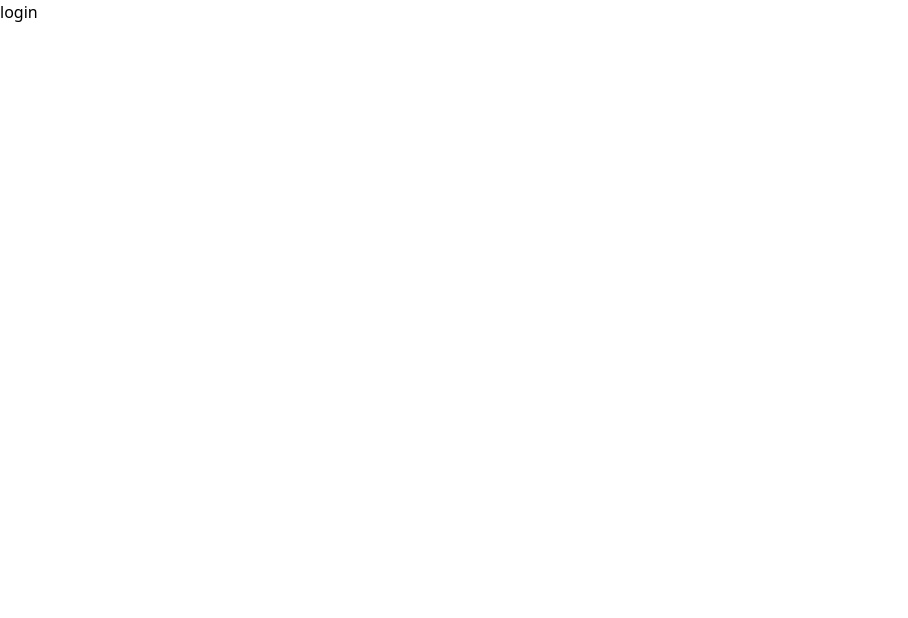
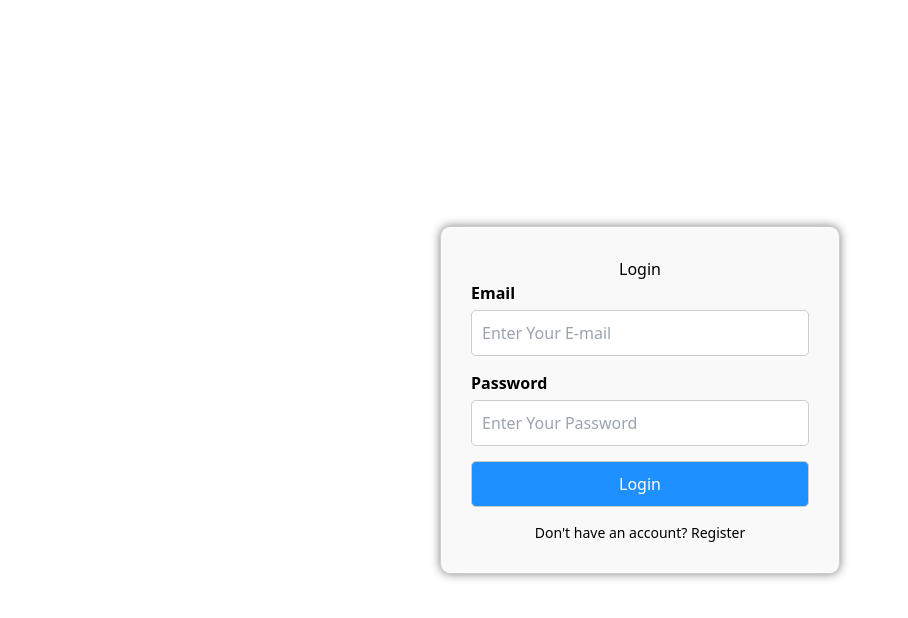
Before and after one commit to abhishek-shivale/MERN-stack-basic-auth-page, a React (Vite) app in the folder frontend/: page / in a window 1280 px wide. Shown: the top 618 px of the page, without its empty margins (0-908 px from the left). Built offline with nearby package versions, Linux system fonts and the light colour scheme.

Commit message:
login page added

```diff
--- /dev/null
+++ b/frontend/src/component/login.css
@@ -0,0 +1,73 @@
+*{
+    margin: 0%;
+    padding: 0%;
+    box-sizing: border-box;
+}
+html, body {
+    height: 100%;
+    width: 100%;
+}
+.login-container {
+    display: flex;
+    justify-content: center;
+    align-items: center;
+    height: 100vh;
+}
+.login-form {
+    background-color: #f9f9f9;
+    padding: 30px;
+    border: 1px solid #ccc;
+    border-radius: 10px;
+    box-shadow: 0 0 10px rgba(0, 0, 0, 0.5);
+    max-width: 400px;
+    width: 100%;
+    text-align: center;
+}
+
+h1 {
+    margin-bottom: 20px;
+}
+
+.input-group {
+    margin-bottom: 15px;
+    text-align: left;
+}
+
+label {
+    display: block;
+    margin-bottom: 5px;
+    font-weight: bold;
+}
+
+.input-field {
+    width: 100%;
+    padding: 10px;
+    border-radius: 5px;
+    border: 1px solid #ccc;
+    outline: none;
+    transition: border-color 0.3s ease;
+}
+
+.input-field:focus {
+    border-color: dodgerblue;
+}
+
+.login-button {
+    width: 100%;
+    padding: 10px;
+    border: 1px solid #ccc;
+    border-radius: 5px;
+    background-color: dodgerblue;
+    color: white;
+    cursor: pointer;
+    transition: background-color 0.3s ease;
+}
+
+.login-button:hover {
+    background-color: #0077cc;
+}
+
+.register-link {
+    margin-top: 15px;
+    font-size: 14px;
+}
--- a/frontend/src/component/login.jsx
+++ b/frontend/src/component/login.jsx
@@ -1,10 +1,60 @@
-import React from 'react'
+import React, { useState } from 'react'
+import './login.css'
+function login() {
+const [email,setEmail] = useState('')
+const [password,setPassword] = useState('')
+const [update, setUpdate] = useState('')
+async function btnHandler() {
+  console.log(email,password)
+  try {
+    const response = await fetch(`http://localhost:3001/login`, {
+      method: "POST",
+      headers: {
+        'Content-Type': 'application/json'
+      },
+      body: JSON.stringify({
+        email: email,
+        password: password
+      })
 
-function login() {
+    });
+
+    if (!response.ok) {
+      throw new Error('Network response was not ok.');
+    }
+    const json = await response.json();
+    console.log(json);
+    setUpdate(json);
+  } catch (error) {
+    console.error('There was a problem with the fetch operation:', error);
+  }
+}
+
   return (
-    <div className=''>
-        login
-    </div>
+    <div className='login-container'>
+    <form className='login-form'>
+        <h1>Login</h1>
+        <div className='input-group'>
+            <label htmlFor="email">Email</label>
+            <input type="email" id="email" required placeholder='Enter Your E-mail'
+            className='input-field' onChange={(e)=>{setEmail(e.target.value)}}
+            value={email}/>
+        </div>
+        <div className='input-group'>
+            <label htmlFor="password">Password</label>
+            <input type="password" id="password" required
+            placeholder='Enter Your Password' className='input-field'
+            onChange={(e)=>{setPassword(e.target.value)}}
+            value={password}
+            />
+        </div>
+        <button type="submit" className='login-button'onClick={()=>{btnHandler}}>Login</button>
+        <p className='register-link'>Don't have an account? <a href="/register">Register</a></p>
+        <p>{update}</p>
+    </form>
+</div>
+
+
   )
 }
 
```
Also changed, not shown: 1 other file (tests, documents, lock files or other folders).
